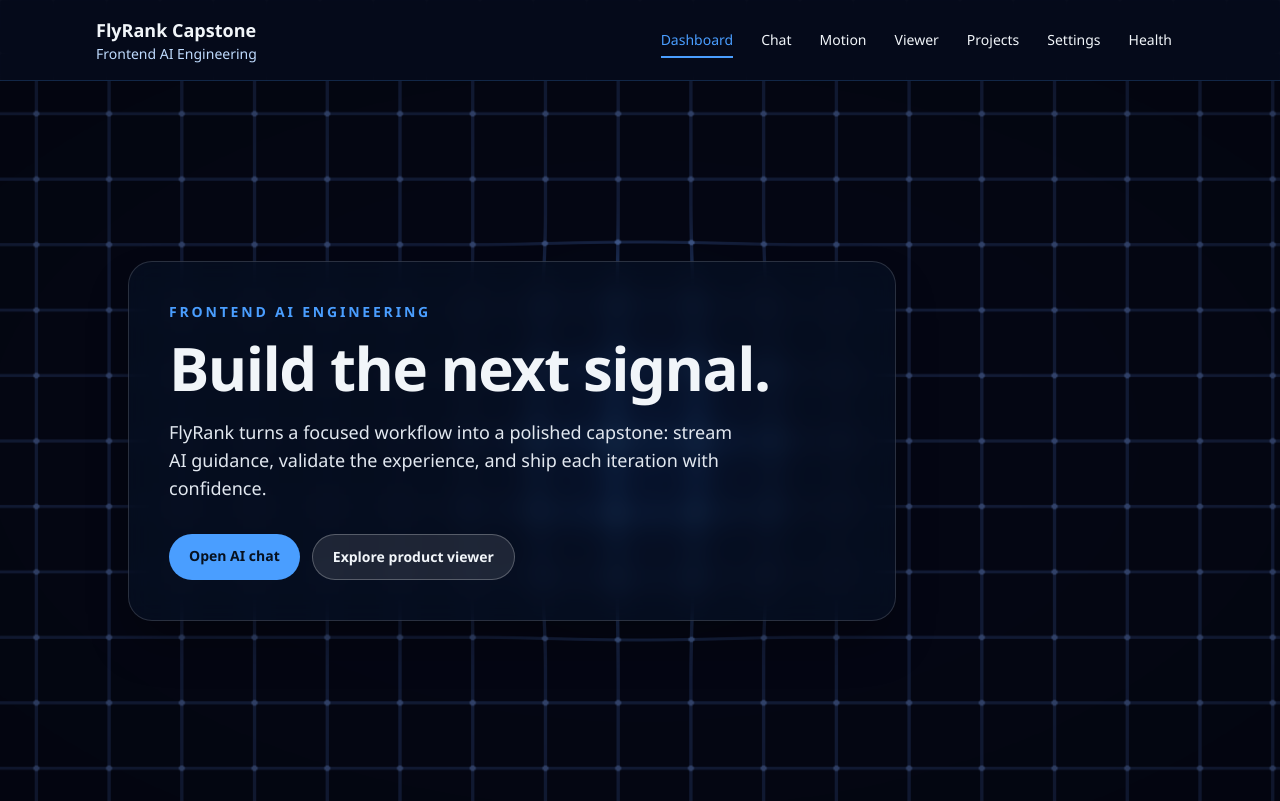
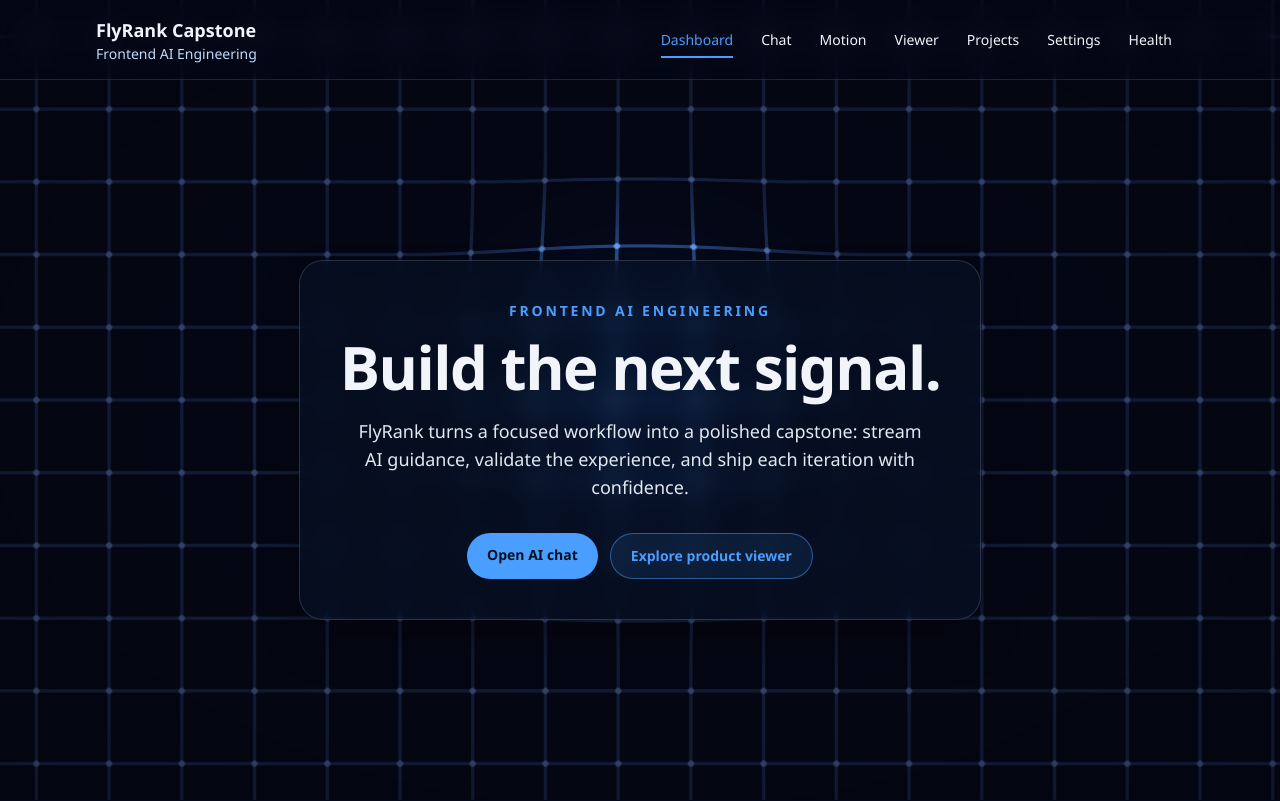
Before and after one commit to 808StaN/frontend-ai-engineering-flyrank, a Next.js app: page / in a window 1280 px wide. Built offline with nearby package versions, Linux system fonts and the light colour scheme.

Commit message:
feat: use kinetic shader across the app

```diff
--- a/app/globals.css
+++ b/app/globals.css
@@ -25,7 +25,7 @@
   }
 
   body {
-    @apply bg-background text-foreground font-sans antialiased;
+    @apply bg-[#04091b] text-foreground font-sans antialiased;
   }
 
   a {
@@ -516,6 +516,10 @@
     margin-inline: calc(50% - 50vw);
   }
 
+  .shader-app-background {
+    @apply fixed inset-0 z-0 overflow-hidden bg-[#04091b];
+  }
+
   .shader-hero__canvas,
   .shader-hero__fallback {
     @apply absolute inset-0 size-full;
@@ -536,11 +540,11 @@
   }
 
   .shader-hero__content {
-    @apply relative z-10 mx-auto w-full max-w-5xl;
+    @apply relative z-10 mx-auto flex w-full justify-center;
   }
 
   .shader-hero__panel {
-    @apply max-w-3xl rounded-3xl border border-white/15 bg-[#071126]/65 p-6 shadow-2xl shadow-black/40 backdrop-blur-md sm:p-10;
+    @apply max-w-3xl rounded-3xl border border-white/15 bg-[#071126]/65 p-6 text-center shadow-2xl shadow-black/40 backdrop-blur-md sm:p-10;
   }
 
   .shader-hero__eyebrow {
@@ -552,11 +556,11 @@
   }
 
   .shader-hero__description {
-    @apply mt-5 max-w-xl text-base leading-7 text-slate-200 sm:text-lg;
+    @apply mx-auto mt-5 max-w-xl text-base leading-7 text-slate-200 sm:text-lg;
   }
 
   .shader-hero__actions {
-    @apply mt-8 flex flex-col gap-3 sm:flex-row;
+    @apply mt-8 flex flex-col justify-center gap-3 sm:flex-row;
   }
 
   .shader-hero__primary-action,
@@ -569,7 +573,7 @@
   }
 
   .shader-hero__secondary-action {
-    @apply border border-white/25 bg-white/10 text-foreground hover:bg-white/20;
+    @apply border border-accent/50 bg-accent/10 text-accent hover:bg-accent/20;
   }
 }
 
--- a/app/layout.tsx
+++ b/app/layout.tsx
@@ -1,6 +1,6 @@
 import type { Metadata } from 'next'
 import { SiteNav } from '@/components/SiteNav'
-import KineticGrid from '@/components/ui/kinetic-grid'
+import { FullscreenShaderHero } from '@/components/shader/FullscreenShaderHero'
 import './globals.css'
 
 export const metadata: Metadata = {
@@ -16,8 +16,10 @@ export default function RootLayout({
   return (
     <html lang="en">
       <body className="min-h-screen">
-        <KineticGrid>
-          <div className="relative flex min-h-screen flex-col">
+        <div className="shader-app-background" aria-hidden="true">
+          <FullscreenShaderHero />
+        </div>
+        <div className="relative z-10 flex min-h-screen flex-col">
           <a
             href="#main-content"
             className="sr-only fixed left-4 top-4 z-50 rounded-md bg-accent px-4 py-2 font-semibold text-accent-foreground focus:not-sr-only"
@@ -33,7 +35,6 @@ export default function RootLayout({
             {children}
           </main>
         </div>
-        </KineticGrid>
       </body>
     </html>
   )
--- a/app/page.tsx
+++ b/app/page.tsx
@@ -1,10 +1,8 @@
 import Link from 'next/link'
-import { FullscreenShaderHero } from '@/components/shader/FullscreenShaderHero'
 
 export default function DashboardPage() {
   return (
     <section className="shader-hero" aria-labelledby="dashboard-title">
-      <FullscreenShaderHero />
       <div className="shader-hero__content">
         <div className="shader-hero__panel">
           <p className="shader-hero__eyebrow">Frontend AI Engineering</p>
--- a/components/SiteNav.tsx
+++ b/components/SiteNav.tsx
@@ -9,7 +9,7 @@ export function SiteNav() {
   const pathname = usePathname()
 
   return (
-    <header className="relative z-20 border-b border-accent/20 bg-[#04091b]/90 backdrop-blur-md">
+    <header className="relative z-20 h-20 border-b border-accent/20 bg-[#04091b]/35 backdrop-blur-md">
       <div className="mx-auto flex w-full max-w-6xl items-center justify-between gap-4 px-4 py-4 sm:px-6 lg:px-8">
         <div className="min-w-0">
           <Link
--- a/components/shader/FullscreenShaderHero.tsx
+++ b/components/shader/FullscreenShaderHero.tsx
@@ -270,7 +270,7 @@ export function FullscreenShaderHero() {
     }
 
     resize()
-    start()
+    render(performance.now())
     window.addEventListener('resize', resize)
     window.addEventListener('pointermove', handlePointerMove, { passive: true })
     window.addEventListener('click', handleClick, { passive: true })
```
Also changed, not shown: 1 other file (tests, documents, lock files or other folders). Lines whose indentation alone changed are shown as unchanged.
